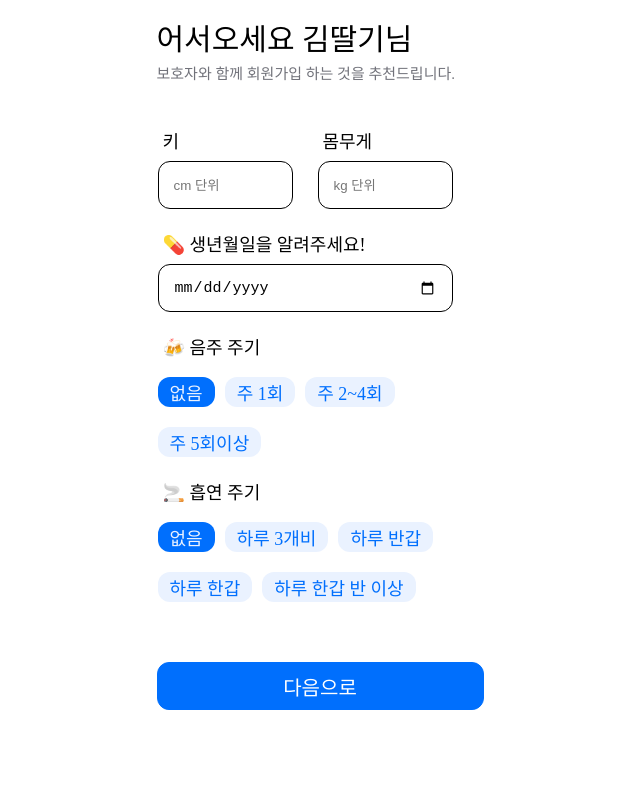
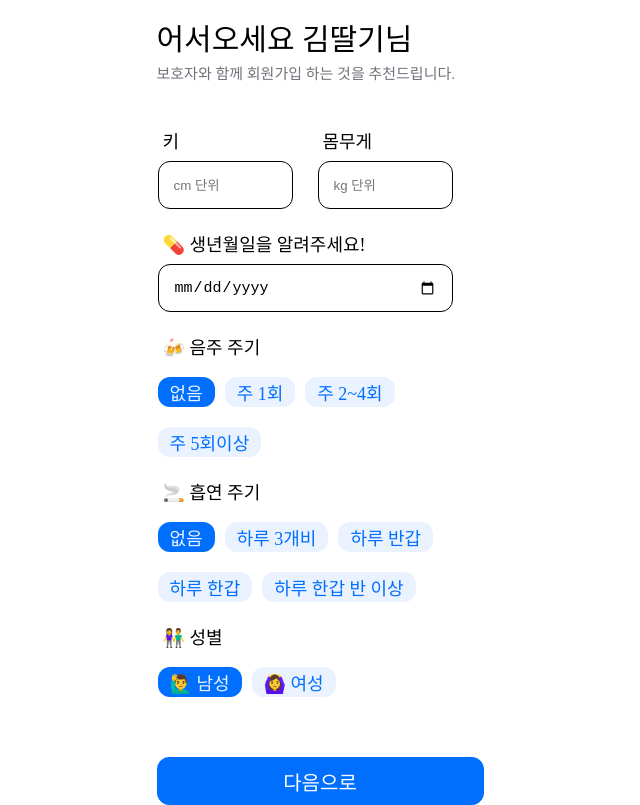
Before and after one commit to kookmin-sw/capstone-2023-11, a React (Create React App) app in the folder web_frontend/: page /join/senior in a window 1280 px wide. Shown: the whole page, without its empty margins (320-960 px from the left). Built offline with nearby package versions, Linux system fonts and the light colour scheme; a web font is replaced by a local one.

Commit message:
[feat] 성별 입력 기능 추가

```diff
--- a/web_frontend/src/pages/SeniorJoinPage.tsx
+++ b/web_frontend/src/pages/SeniorJoinPage.tsx
@@ -10,6 +10,7 @@ function SeniorJoinPage() {
   const [drinkings, setDrinkings] = useState<number>(0);
   const [smoke, setSmoke] = useState<number>(0);
   const [ills, setIlls] = useState<string[]>([]);
+  const [genderType, setGenderType] = useState("MALE");
   const body = { height: height, weight: weight, birth: birth, drinkings: drinkings, smoke: smoke };
   console.log(body);
   const navigate = useNavigate();
@@ -89,6 +90,23 @@ function SeniorJoinPage() {
                 <StButtonClicked>하루 한갑 반 이상</StButtonClicked>
               ) : (
                 <StButtonUnClicked onClick={() => setSmoke(4)}>하루 한갑 반 이상</StButtonUnClicked>
+              )}
+            </StAnswerContainer>
+          </div>
+        </StMedicalContainer>
+        <StMedicalContainer>
+          <div>
+            <StInfoInput>👫 성별</StInfoInput>
+            <StAnswerContainer>
+              {genderType == "MALE" ? (
+                <StButtonClicked>🙋‍♂️ 남성</StButtonClicked>
+              ) : (
+                <StButtonUnClicked onClick={() => setGenderType("MALE")}>🙋‍♂️ 남성</StButtonUnClicked>
+              )}
+              {genderType == "FEMALE" ? (
+                <StButtonClicked>🙆‍♀️ 여성</StButtonClicked>
+              ) : (
+                <StButtonUnClicked onClick={() => setGenderType("FEMALE")}>🙆‍♀️ 여성</StButtonUnClicked>
               )}
             </StAnswerContainer>
           </div>
```
